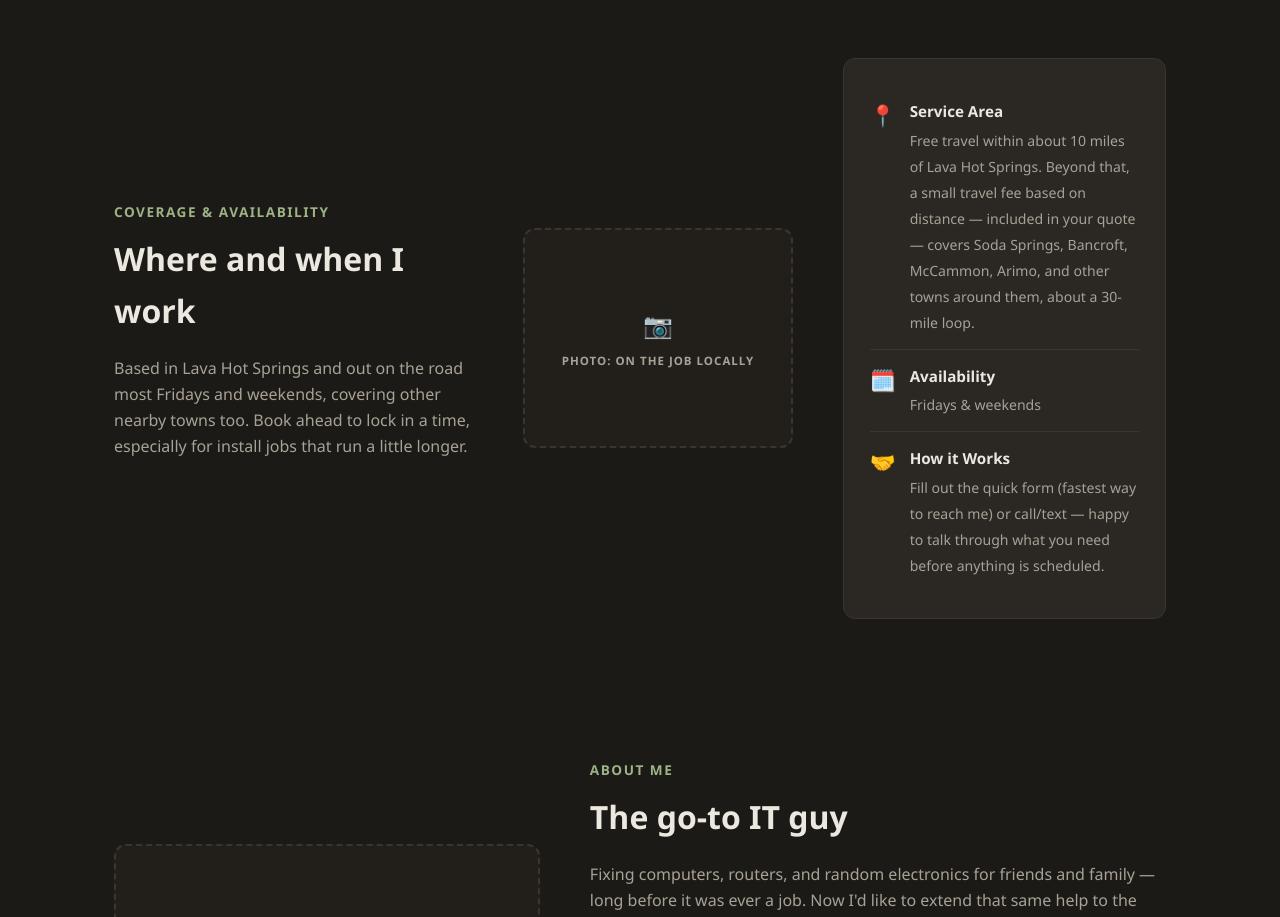
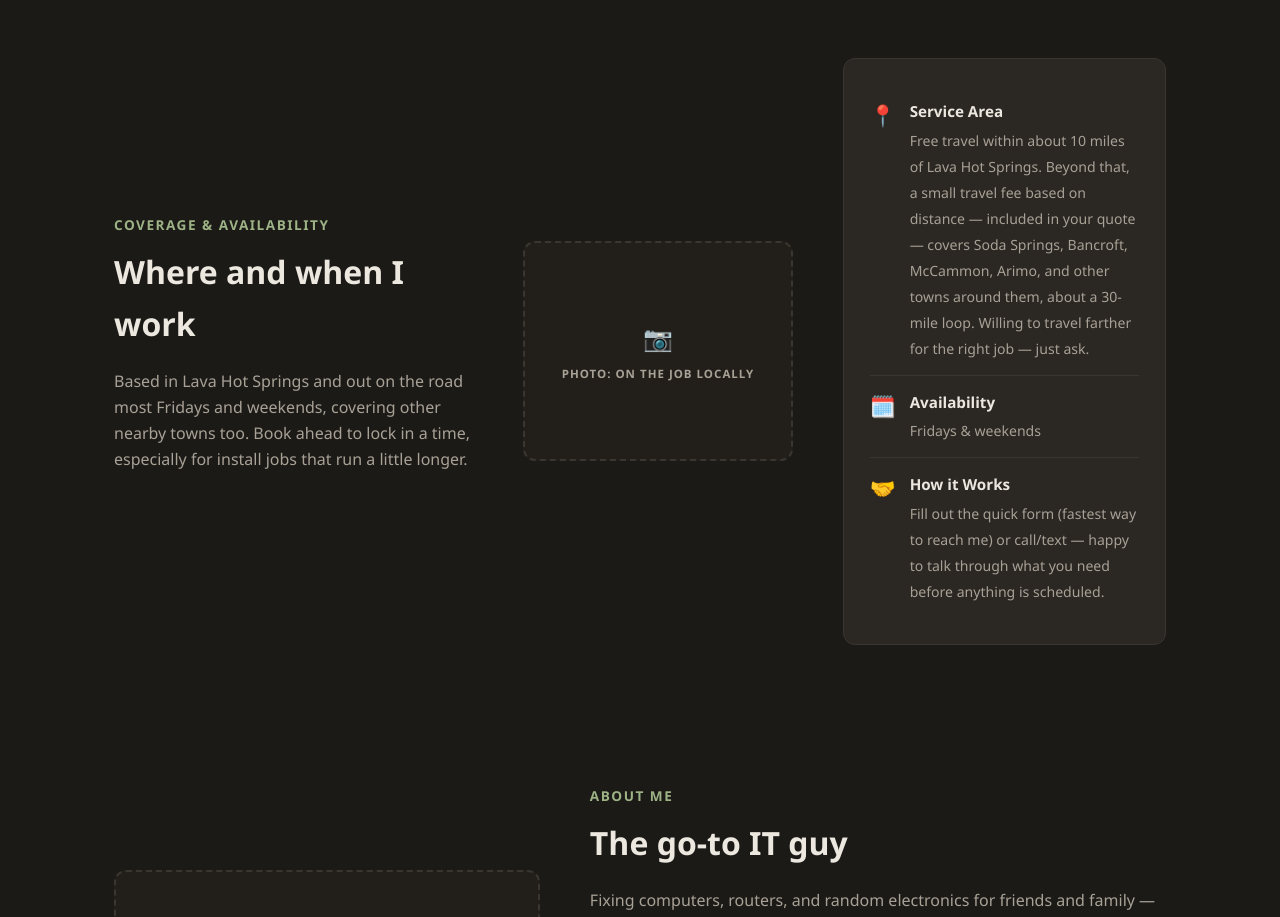
Before and after one commit to martwez/lavatechpro, a React (Vite) app: page / in a window 1280 px wide. Shown: the part 1760-2677 px from the top of the page. Built offline with nearby package versions, Linux system fonts and the light colour scheme.

Commit message:
Note willingness to travel farther for the right job
Adds a short line to the Service Area copy inviting inquiries from
outside the standard 30-mile loop, without publishing specific towns
or a rate for those trips.

```diff
--- a/src/components/ServiceArea.tsx
+++ b/src/components/ServiceArea.tsx
@@ -6,7 +6,7 @@ const facts = [
     icon: '📍',
     title: 'Service Area',
     detail:
-      'Free travel within about 10 miles of Lava Hot Springs. Beyond that, a small travel fee based on distance — included in your quote — covers Soda Springs, Bancroft, McCammon, Arimo, and other towns around them, about a 30-mile loop.',
+      'Free travel within about 10 miles of Lava Hot Springs. Beyond that, a small travel fee based on distance — included in your quote — covers Soda Springs, Bancroft, McCammon, Arimo, and other towns around them, about a 30-mile loop. Willing to travel farther for the right job — just ask.',
   },
   {
     icon: '🗓️',
```
